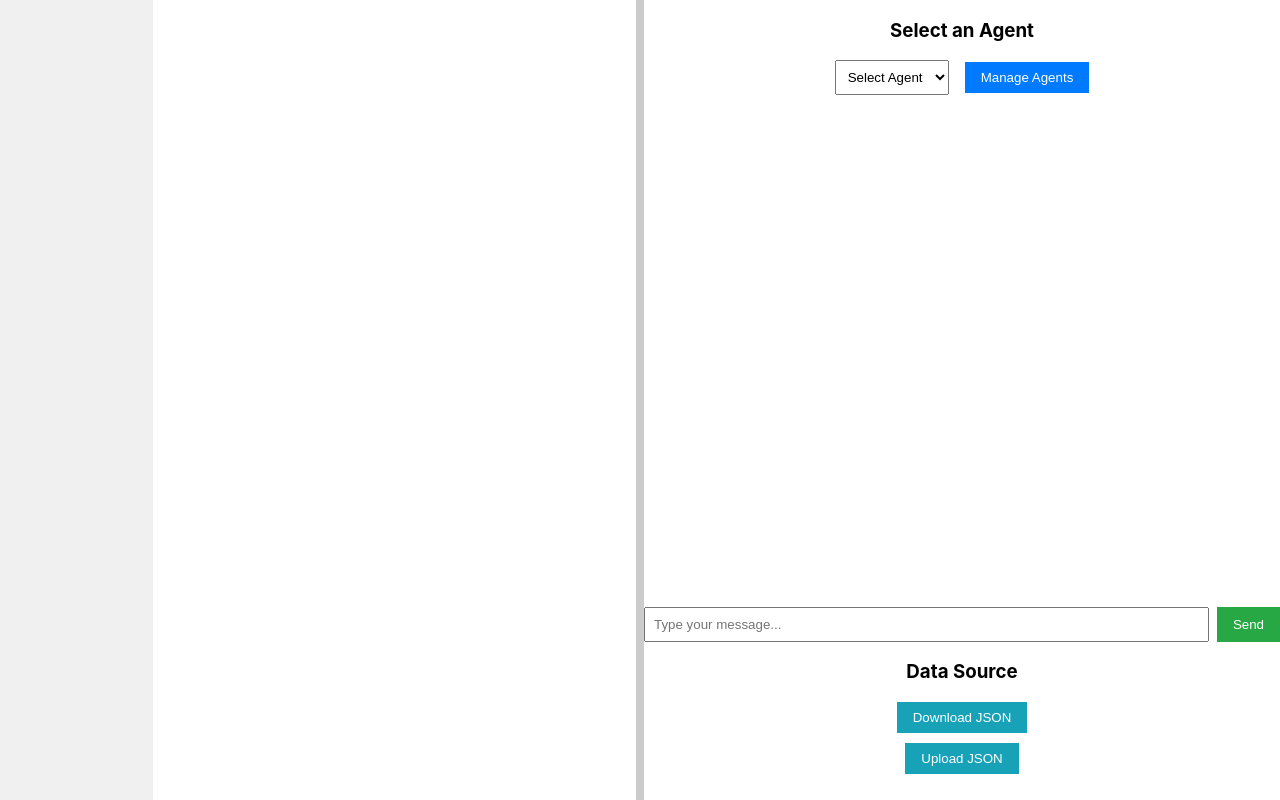
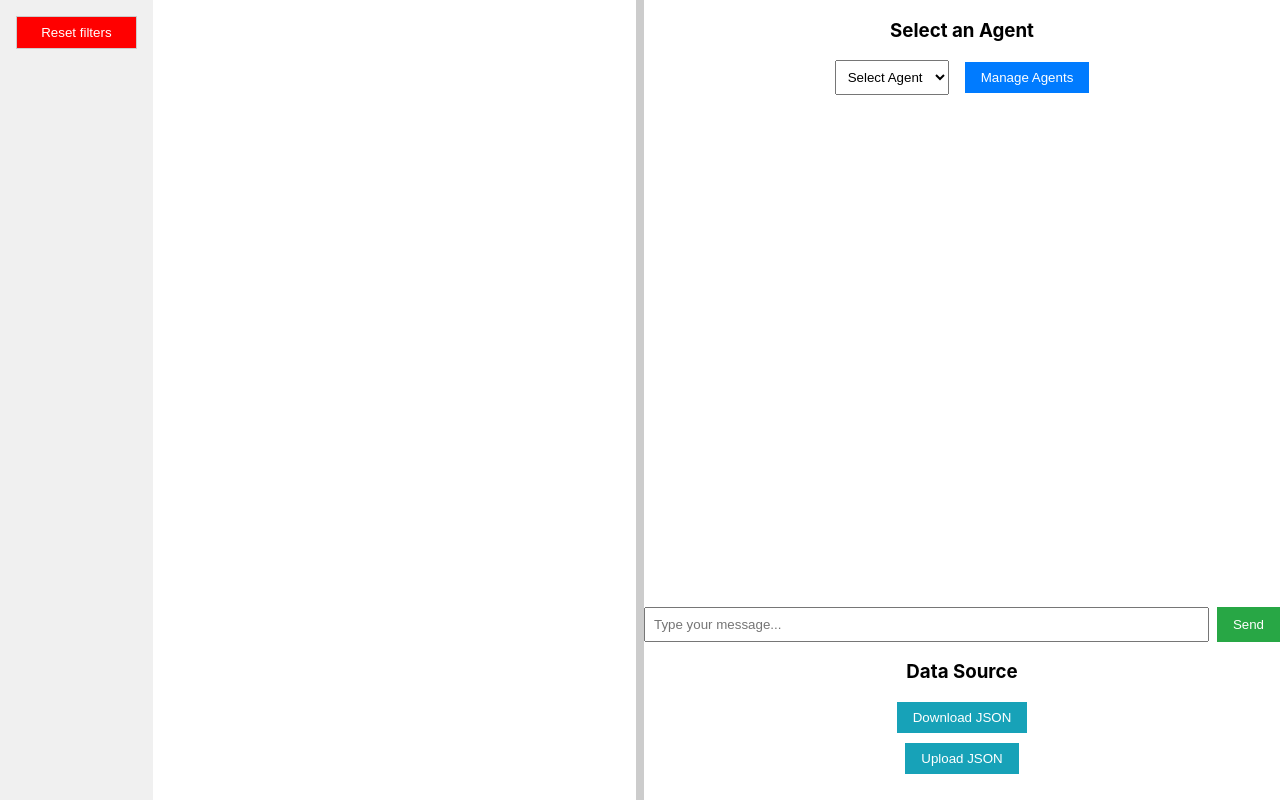
Before and after one commit to rigolepe/VPlanAI, a React (Create React App) app in the folder vplan-chat/: page / in a window 1280 px wide. Built offline with nearby package versions, Linux system fonts and the light colour scheme; the HTML template or start-up script is replaced by a standard one.

Commit message:
feat(SvgPanel): add button to reset filters

```diff
--- a/vplan-chat/src/components/SvgPanel.module.css
+++ b/vplan-chat/src/components/SvgPanel.module.css
@@ -20,6 +20,11 @@
   cursor: pointer;
 }
 
+.sidebar button.resetFilter {
+  background-color: red;
+  color: white;
+}
+
 .sidebar button.active {
   background-color: #007bff;
   color: white;
--- a/vplan-chat/src/components/SvgPanel.tsx
+++ b/vplan-chat/src/components/SvgPanel.tsx
@@ -450,9 +450,14 @@ const SvgPanel: React.FC<SvgPanelProps> = ({ jsonData, filteredJsonData, changeF
     }))
   };
 
+  const resetFilter = () => {
+    setInvisibleLayers([])
+  }
+
   return (
     <div className={styles.svgPanel}>
       <div className={styles.sidebar}>
+        <button key="reset filters" onClick={() => resetFilter()} className={styles.resetFilter}>Reset filters</button>
         {Object.keys(layers).map((layerName, layerIndex) => (
           <button
             key={layerName}
```
